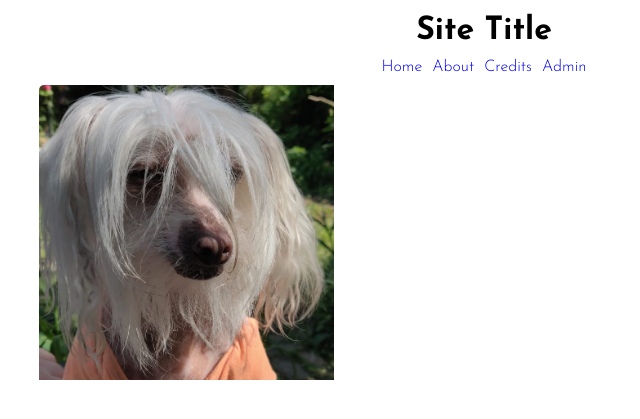
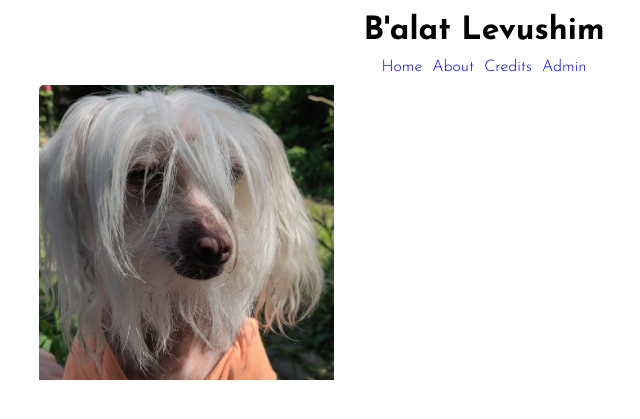
Before and after one commit to NotTani/Ba-alat-HaLevushim, a Jekyll site: the page built from index.markdown, in a window 1280 px wide. Shown: the top 419 px of the page, without its empty margins (156-796 px from the left). Built offline with Jekyll 4.4.1, drawn with Linux system fonts in a browser that asks for light colours; a script that is not in the unit is left out.

Commit message:
Finalize site tile

```diff
--- a/_config.yml
+++ b/_config.yml
@@ -18,7 +18,7 @@
 # You can create any custom variable you would like, and they will be accessible
 # in the templates via {{ site.myvariable }}.
 
-title: Site Title
+title: B'alat Levushim
 email: your-email@example.com
 baseurl: "" # the subpath of your site, e.g. /blog
 url: "" # the base hostname & protocol for your site, e.g. http://example.com
```
